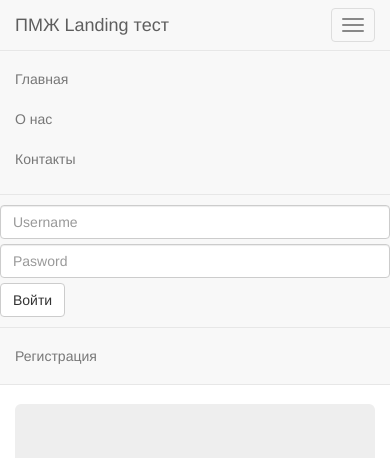
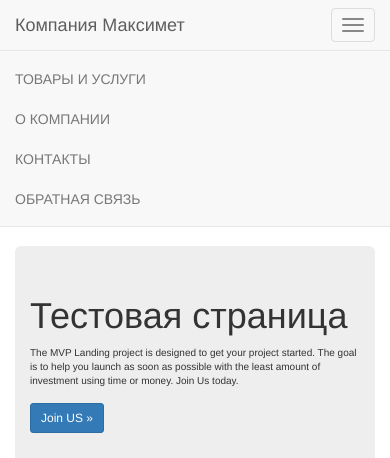
Before and after one commit to d2678912/dpdiz, a Django app: page / in a window 390 px wide, after a click on "Toggle navigation"; the page is wider, and only the part inside the window is pictured. Shown: the top 458 px of that part. Run offline with Django 3.2, Linux system fonts and the light colour scheme; some libraries are stand-ins or nearby versions; grey boxes are pictures that could not be loaded.

Commit message:
Скелет сайта maximet

```diff
--- a/newsletter/views.py
+++ b/newsletter/views.py
@@ -48,3 +48,11 @@ def contact(request):
         "title_align_center" : title_align_center
     }
     return render(request, "forms.html", context)
+
+def ourcontact(request):
+    return render(request, 'ourcontact.html', {})
+
+def about(request):
+    return render(request, 'about.html', {})
+def productsnservices(request):
+    return render(request, 'productsnservices.html', {})
--- a/static_in_pro/our_static/css/custom.css
+++ b/static_in_pro/our_static/css/custom.css
@@ -1,6 +1,5 @@
 .text-align-center {
     text-align: center;
-
 }
 
 .text-14px {
--- /dev/null
+++ b/templates/about.html
@@ -0,0 +1,5 @@
+{% extends 'base.html' %}
+{% load crispy_forms_tags %}
+{% load staticfiles %}
+
+{% block head_title %}О компании|{{ block.super }}{% endblock %} {% comment %}Tab's calling{% endcomment %}
--- a/templates/base.html
+++ b/templates/base.html
@@ -9,7 +9,7 @@
     <meta name="description" content="">
     <meta name="author" content="">
     <link rel="icon" href="../../favicon.ico">
-    <title>{% block head_title %}MVP Landing test{% endblock %}</title>
+    <title>{% block head_title %}{% endblock %}Максимет</title>
     {% include "head_css.html" %}
     <style>
         {% block style %}
--- a/templates/forms.html
+++ b/templates/forms.html
@@ -1,6 +1,8 @@
 {% extends 'base.html' %}
 {% load crispy_forms_tags %}
 {% load staticfiles %}
+
+{% block head_title %}Обратная связь|{{ block.super }}{% endblock %} {% comment %}Tab's calling{% endcomment %}
 
 {% block content %}
     <div class="row">
--- a/templates/home.html
+++ b/templates/home.html
@@ -1,7 +1,8 @@
 {% extends "base.html" %}
 {% load crispy_forms_tags %}
+{% load staticfiles %}
 
-{% block head_title %}Welcome|{{ block.super }}{% endblock %} {% comment %}Tab's calling{% endcomment %}
+{% block head_title %}Главная|{{ block.super }}{% endblock %} {% comment %}Tab's calling{% endcomment %}
 
 <style>
     {% block style %}
@@ -15,7 +16,7 @@
 
         <div class="row">
             <div class="col-sm-6">
-                <h1>Trydjango 1.8 example</h1>
+                <h1>Тестовая страница</h1>
                 <p>The MVP Landing project is designed to get your project started. The goal is to help you launch as
                     soon
                     as possible with the least amount of investment using time or money. Join Us today.</p>
@@ -23,7 +24,11 @@
                     <a class="btn btn-sm btn-primary" href="" role="button">Join US &raquo;</a>
                 </p>
             </div>
-            <div class="col-sm-6" style="background-color: black; height: 250px;">
+            <div class="col-sm-6" {% comment %}style="background-color: black;{% endcomment %} height: 320px;">
+{#                <img src="{% static "my_app/максимет-черный-лом-погрузка.jpg" %}" alt="My image"/>#}
+{#                <img class="container-fluid" src="{% static "img/максимет-черный-лом-погрузка.jpg" %}" hspace="" vspace="10" width="500" height="300" alt="максимет-черный-лом-погрузка">#}
+                <img class="container-fluid" src="{% static "img/vgif-ru-23843.gif" %}" hspace="" vspace="10" width="500" height="300" alt="максимет-черный-лом-погрузка">
+
             </div>
         </div>
     </div>
@@ -32,11 +37,11 @@
 {% block content %}
     <div class="row">
         <div class="col-sm-3 pull-right">
-            <p class="lead">{{ title }}</p>
-            <form method='POST' action=''>{% csrf_token %}
+            <p class="lead">Место для контента{% comment %}{{ title }}{% endcomment %}</p>
+            {% comment %}<form method='POST' action=''>{% csrf_token %}
                 {{ form| crispy }}
                 <input class="btn btn-sm btn-primary" type='submit' value='Sign Up'/>
-            </form>
+            </form>{% endcomment %}
         </div>
         <div class="col-sm-3 ">
             <p class='lead text-align-center text-14px'> Built with Django &amp; Bootstrap</p>
--- a/templates/navbar.html
+++ b/templates/navbar.html
@@ -8,13 +8,15 @@
                 <span class="icon-bar"></span>
                 <span class="icon-bar"></span>
             </button>
-            <a class="navbar-brand" href="{% url 'home' %}">ПМЖ Landing тест</a>
+            <a class="navbar-brand" href="{% url 'home' %}">Компания Максимет</a>
         </div>
         <div id="navbar" class="navbar-collapse collapse">
             <ul class="nav navbar-nav">
-                <li><a href="{% url 'home' %}">Главная</a></li>
-                <li><a href="{% url 'about' %}">О нас</a></li>
-                <li><a href="{% url 'contact' %}">Контакты</a></li>
+                <li><a href="{% url 'productsnservices' %}">ТОВАРЫ И УСЛУГИ</a></li>
+                <li><a href="{% url 'about' %}">О КОМПАНИИ</a></li>
+                <li><a href="{% url 'ourcontact' %}">КОНТАКТЫ</a></li>
+                <li><a href="{% url 'contact' %}">ОБРАТНАЯ СВЯЗЬ</a></li>
+
                 {#                <li class="dropdown">#}
                 {#                    <a href="#" class="dropdown-toggle" data-toggle="dropdown" role="button" aria-haspopup="true"#}
                 {#                       aria-expanded="false">Dropdown <span class="caret"></span></a>#}
@@ -30,23 +32,24 @@
                 {#                </li>#}
             </ul>
 
-            <ul class="nav navbar-nav navbar-right">
-                {% if request.user.is_authenticated %}
-                    <li><a href="{% url 'auth_logout' %}">Выйти</a></li>
-                {% else %}
-                    <form class="navbar-form navbar-right" method="POST" action="">{% csrf_token %}
-                        <div class="form-group">
-                            <input type="text" class="form-control" name="username" placeholder="Username"/>
-                        </div>
-                        <div class="form-group">
-                            <input type="password" class="form-control" name="password" placeholder="Pasword"/>
-                        </div>
-                        <button type="submit" class="btn btn-default">Войти</button>
-                    </form>
+{#            КНОПКА РЕГИСТРАЦИИ#}
+{#            <ul class="nav navbar-nav navbar-right">#}
+{#                {% if request.user.is_authenticated %}#}
+{#                    <li><a href="{% url 'auth_logout' %}">Выйти</a></li>#}
+{#                {% else %}#}
+{#                    <form class="navbar-form navbar-right" method="POST" action="">{% csrf_token %}#}
+{#                        <div class="form-group">#}
+{#                            <input type="text" class="form-control" name="username" placeholder="Username"/>#}
+{#                        </div>#}
+{#                        <div class="form-group">#}
+{#                            <input type="password" class="form-control" name="password" placeholder="Pasword"/>#}
+{#                        </div>#}
+{#                        <button type="submit" class="btn btn-default">Войти</button>#}
+{#                    </form>#}
                     {#                    <li><a href="{% url 'auth_login' %}">Войти</a></li>#}
-                    <li><a href="{% url 'registration_register' %}">Регистрация</a></li>
-                {% endif %}
-            </ul>
+{#                    <li><a href="{% url 'registration_register' %}">Регистрация</a></li>#}
+{#                {% endif %}#}
+{#            </ul>#}
         </div><!--/.nav-collapse -->
     </div>
 </nav>
--- /dev/null
+++ b/templates/ourcontact.html
@@ -0,0 +1,5 @@
+{% extends 'base.html' %}
+{% load crispy_forms_tags %}
+{% load staticfiles %}
+
+{% block head_title %}Контакты|{{ block.super }}{% endblock %} {% comment %}Tab's calling{% endcomment %}
--- /dev/null
+++ b/templates/productsnservices.html
@@ -0,0 +1,5 @@
+{% extends 'base.html' %}
+{% load crispy_forms_tags %}
+{% load staticfiles %}
+
+{% block head_title %}Товары и услуги|{{ block.super }}{% endblock %} {% comment %}Tab's calling{% endcomment %}
--- a/trydjango18/urls.py
+++ b/trydjango18/urls.py
@@ -8,6 +8,8 @@ urlpatterns = [
     url(r'^$', 'newsletter.views.home', name='home'),
     url(r'^contact/$', 'newsletter.views.contact', name='contact'),
     url(r'^about/$', 'trydjango18.views.about', name='about'),
+    url(r'^ourcontact/$', 'newsletter.views.ourcontact', name='ourcontact'),
+    url(r'^productsnservices/$', 'newsletter.views.productsnservices', name='productsnservices'),
     # url(r'^blog/', include('blog.urls')),
 
     url(r'^admin/', include(admin.site.urls)),
```
Also changed, not shown: static_in_pro/our_static/img/максимет-черный-лом-погрузка.jpg (added), 1 other file.
